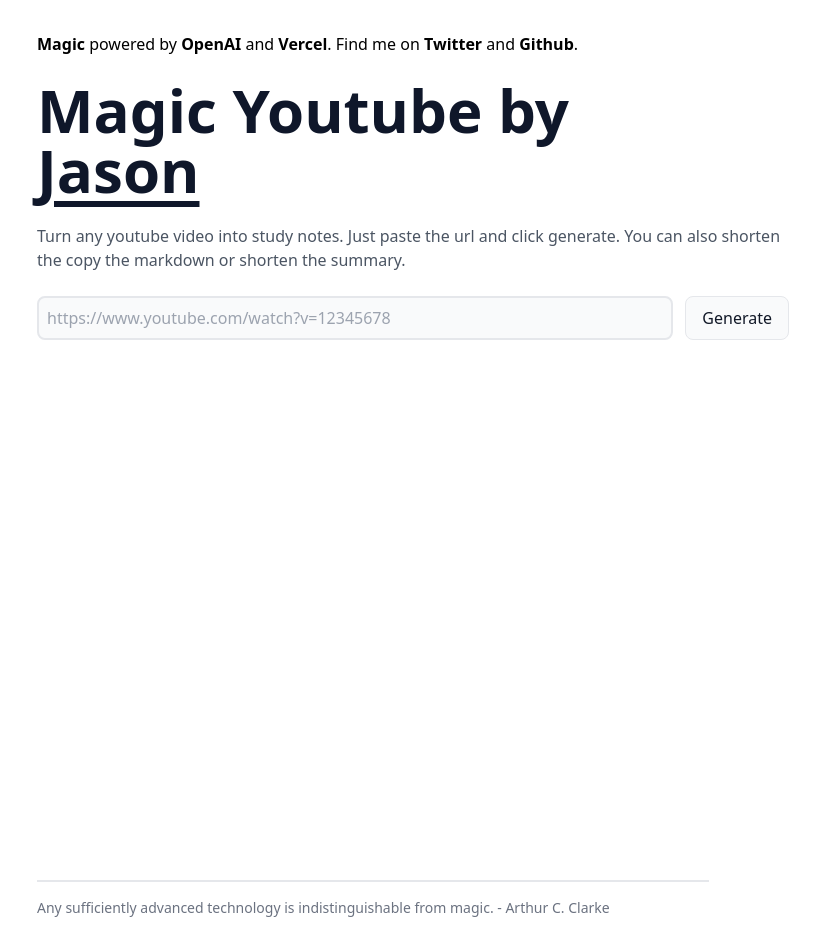
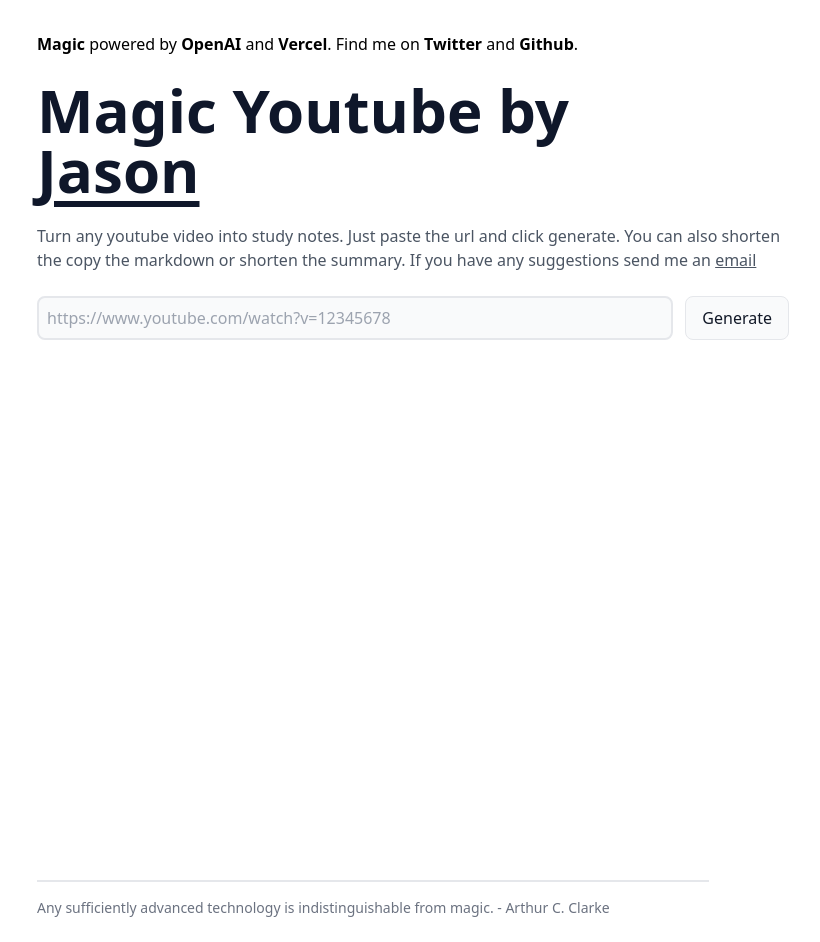
Before and after one commit to jxnl/magic-text, a Next.js app in the folder magic-text/: page /demo/youtube in a window 1280 px wide. Shown: the whole page, without its empty margins (227-1047 px from the left). Built offline with nearby package versions, Linux system fonts and the light colour scheme.

Commit message:
add email link

```diff
--- a/magic-text/src/app/demo/components/TitleCard.tsx
+++ b/magic-text/src/app/demo/components/TitleCard.tsx
@@ -16,7 +16,15 @@ export default function TitleCard(props: {
           Jason
         </a>
       </h1>
-      <p className="text-md text-gray-600 my-6">{description}</p>
+      <p className="text-md text-gray-600 my-6">
+        {description} If you have any suggestions send me an{" "}
+        <a
+          className="underline hover:opacity-70"
+          href="mailto:jason+magicfeedback@jxnl.co"
+        >
+          email
+        </a>
+      </p>
     </>
   );
 }
```
